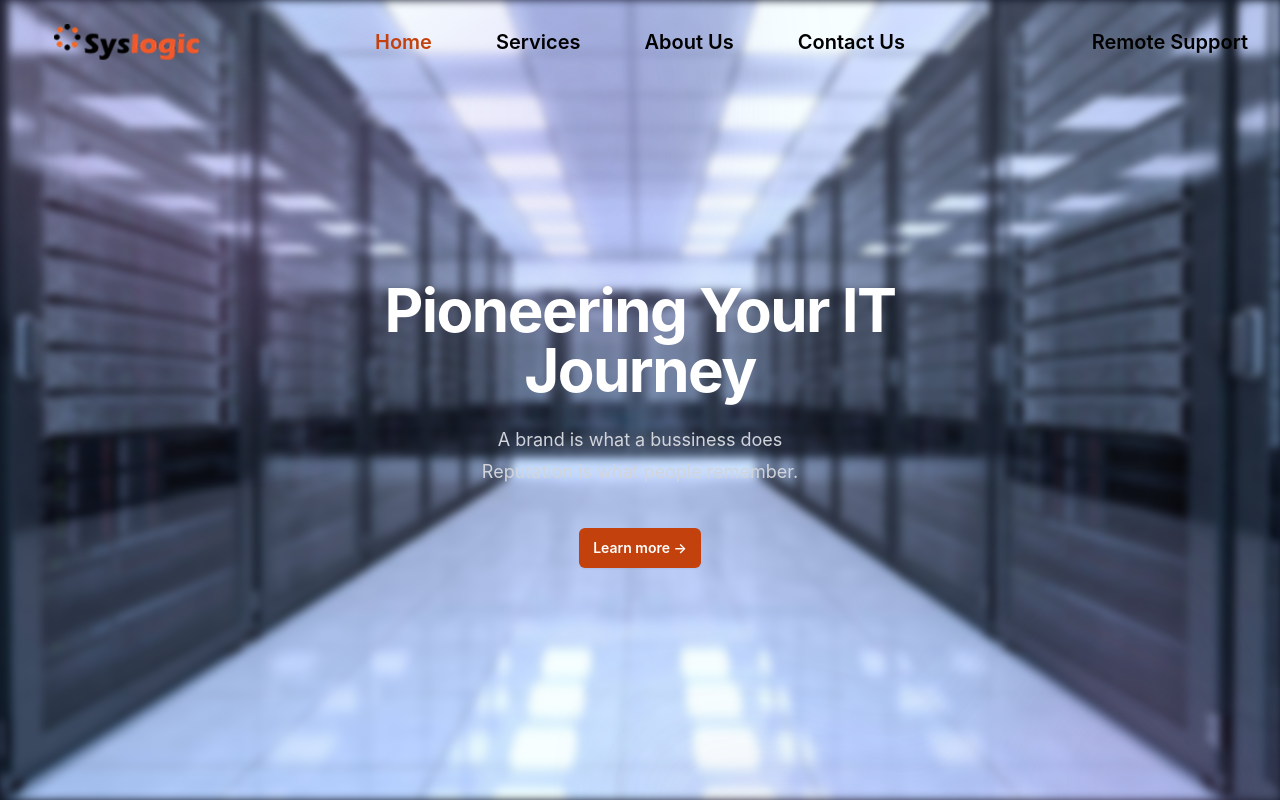
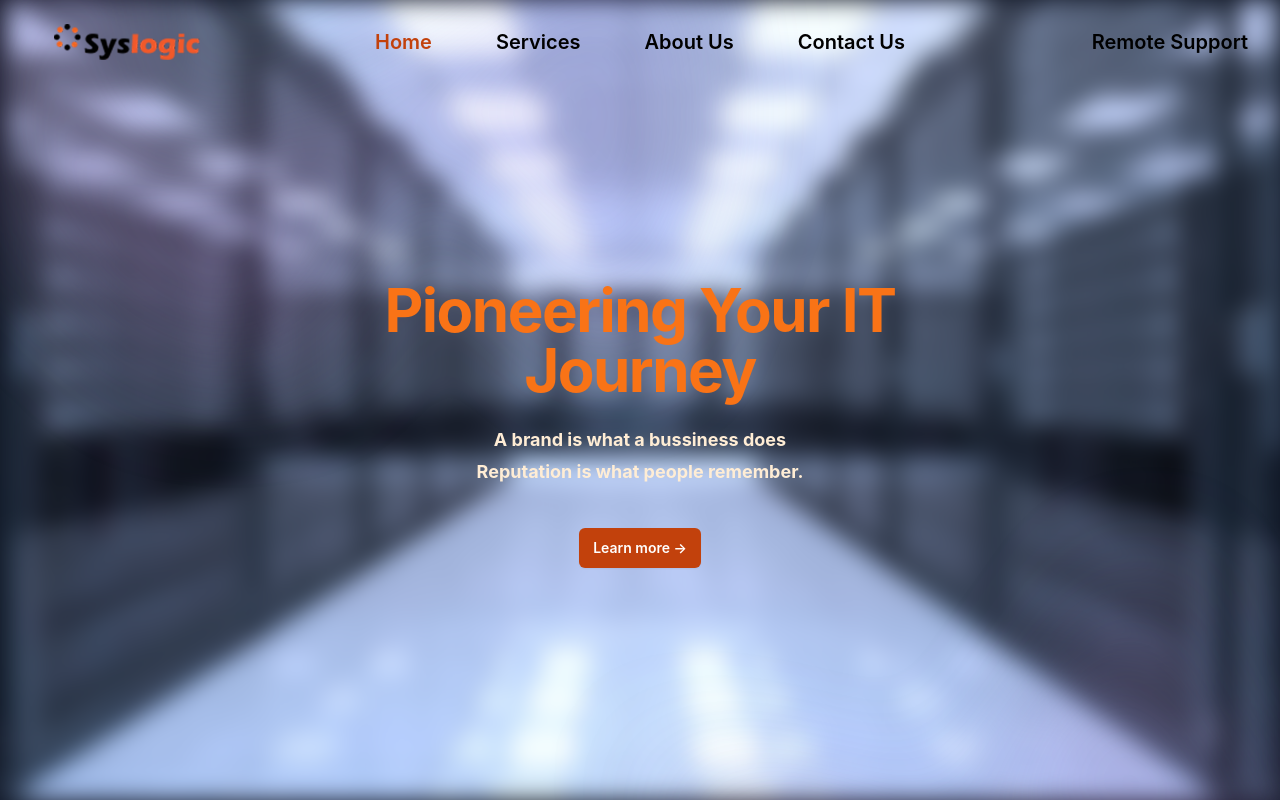
Before and after one commit to LimJH2002/syslogic, a React (Create React App) app: page / in a window 1280 px wide. Built offline with nearby package versions, Linux system fonts and the light colour scheme.

Commit message:
Fix landing

```diff
--- a/src/views/Landing.jsx
+++ b/src/views/Landing.jsx
@@ -7,7 +7,7 @@ export default function Landing() {
         <img
           src="./datacenter.jpg"
           alt="datacenter background"
-          className="absolute inset-0 -z-10 h-full w-full object-cover blur-sm"
+          className="absolute inset-0 -z-10 h-full w-full object-cover blur-md"
         />
         <div
           className="absolute inset-x-0 -top-40 -z-10 transform-gpu overflow-hidden blur-3xl sm:-top-80"
@@ -23,10 +23,10 @@ export default function Landing() {
         </div>
         <div className="mx-auto max-w-2xl py-32 sm:py-48 lg:py-56">
           <div className="text-center">
-            <h1 className="text-4xl font-bold tracking-tight text-white sm:text-6xl">
+            <h1 className="text-4xl font-bold tracking-tight text-orange-500 sm:text-6xl">
               Pioneering Your IT Journey
             </h1>
-            <p className="mt-6 text-lg leading-8 text-gray-300">
+            <p className="mt-6 text-lg leading-8 text-orange-100 font-bold">
               A brand is what a bussiness does <br />
               Reputation is what people remember.
             </p>
```
Also changed, not shown: 1 other file (tests, documents, lock files or other folders).
